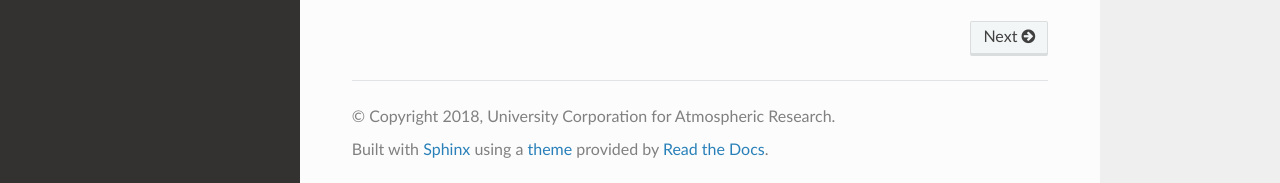
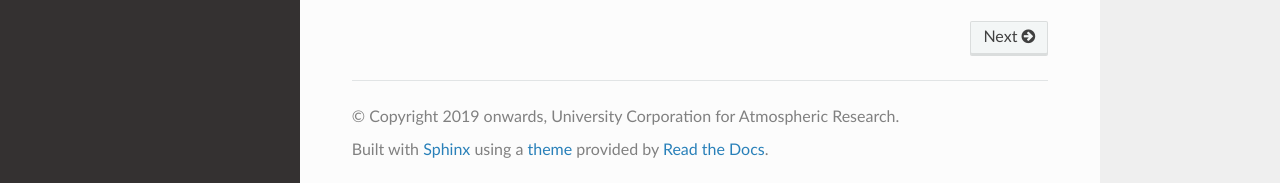
Before and after one commit to NCAR/xarray-pyreshaper, a Sphinx documentation site: the page built from docs/source/index.rst, in a window 1280 px wide and 970 px high. Shown: the part 784-967 px from the top of the window. Built offline with Sphinx 7.4.7 and the Read the Docs theme 2.0.0, drawn with Linux system fonts in a browser that asks for light colours; some of the changed lines change nothing that is shown.

Commit message:
Update sphinx conf.py

```diff
--- a/docs/source/conf.py
+++ b/docs/source/conf.py
@@ -58,8 +58,8 @@
 
 # General information about the project.
 project = u"xreshaper"
-copyright = u"2018, University Corporation for Atmospheric Research"
-author = u"Anderson Banihirwe, Kevin Paul"
+copyright = u"2019 onwards, University Corporation for Atmospheric Research"
+author = u"Experimental Development Team"
 
 # The version info for the project you're documenting, acts as replacement
 # for |version| and |release|, also used in various other places throughout
@@ -135,13 +135,7 @@
 # (source start file, target name, title, author, documentclass
 # [howto, manual, or own class]).
 latex_documents = [
-    (
-        master_doc,
-        "xreshaper.tex",
-        u"xreshaper Documentation",
-        u"Anderson Banihirwe, Kevin Paul",
-        "manual",
-    )
+    (master_doc, "xreshaper.tex", u"xreshaper Documentation", author, "manual")
 ]
 
 
@@ -173,7 +167,6 @@
 intersphinx_mapping = {
     "python": ("https://docs.python.org/", None),
     "pandas": ("http://pandas-docs.github.io/pandas-docs-travis/", None),
-    "xnd": ("http://xnd.readthedocs.io", None),
 }
 
 
```
